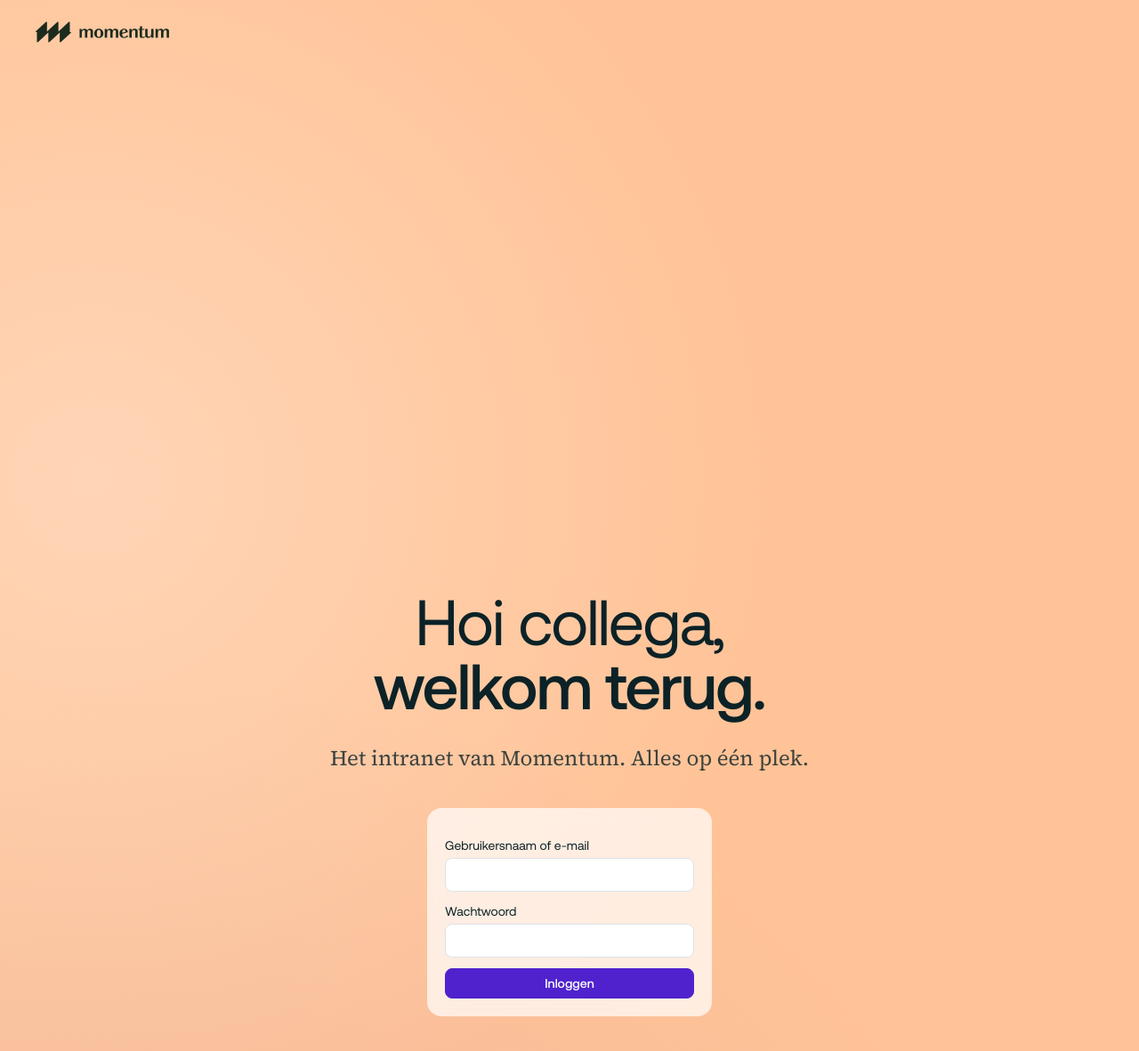
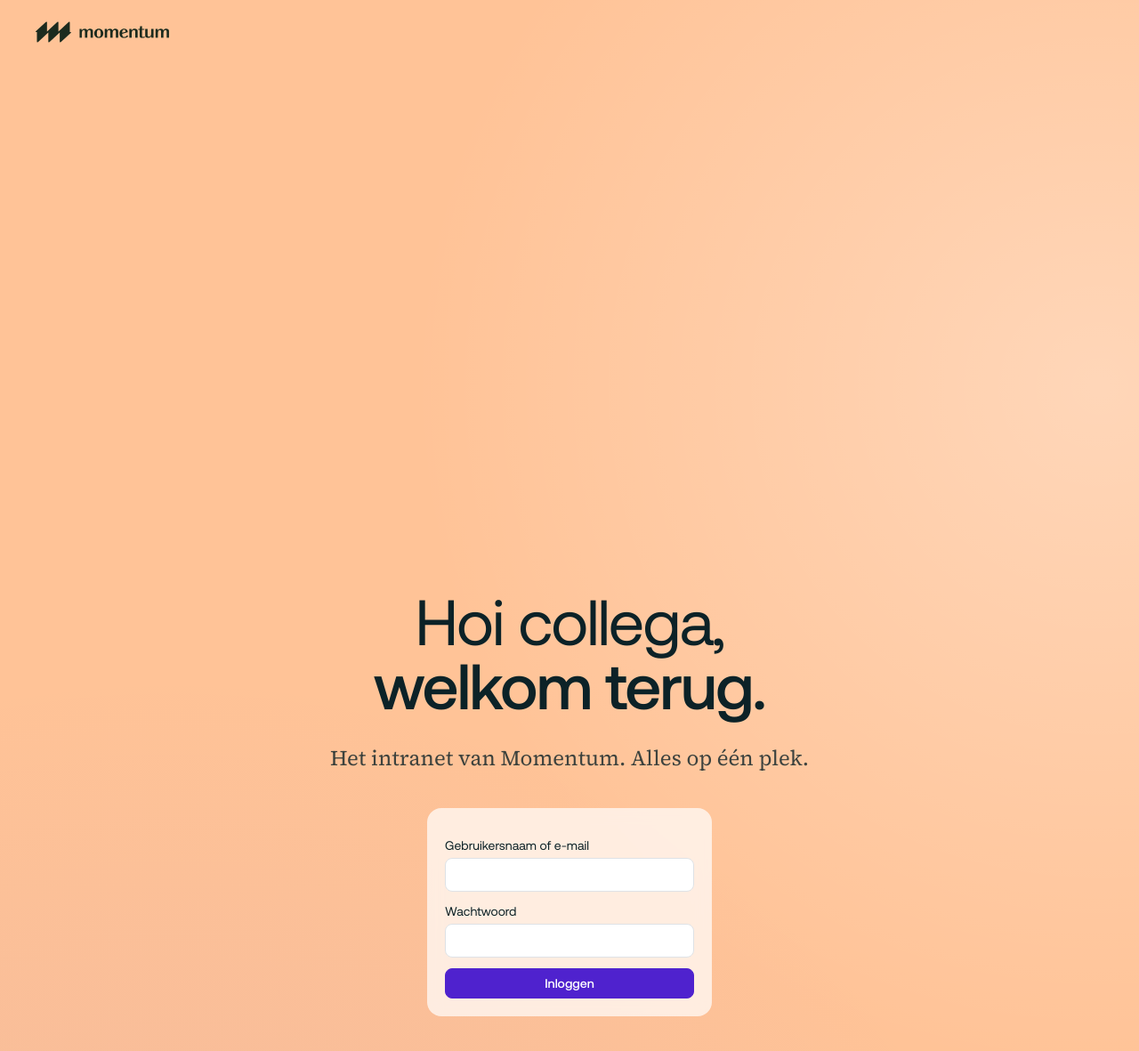
Before and after one commit to momentum-nl/intranet-, a Django app: page /accounts/login/ in a window 1280 px wide. Shown: the top 1181 px of the page at 89% size. Run offline with Django 5.2, Linux system fonts and the light colour scheme; style sheets or scripts are compiled from the project's sources; some libraries are stand-ins or nearby versions.

Commit message:
Loginpagina: ringen naar 2600px, gloed op het middelpunt
Co-Authored-By: Claude Fable 5.1 <noreply@anthropic.com>

```diff
--- a/web_app/static/src/app.css
+++ b/web_app/static/src/app.css
@@ -50,7 +50,7 @@
   position: relative;
   background-color: rgb(var(--color-warm-hero));
   background-image:
-    radial-gradient(circle at 8% 30%, rgb(255 255 255 / 0.3), transparent 45%),
+    radial-gradient(circle at calc(100% - 44px) 434px, rgb(255 255 255 / 0.32), transparent 42%),
     radial-gradient(circle at 15% 100%, rgb(var(--color-primary) / 0.08), transparent 50%);
 }
 .hero__vector {
@@ -68,9 +68,9 @@
 }
 @media (min-width: 768px) {
   .hero__lottie {
-    width: 1800px;
-    height: 1800px;
-    top: -450px;
+    width: 2600px;
+    height: 2600px;
+    top: -866px;
     left: calc(100% - 44px);
     transform: translateX(-50%);
   }
```
